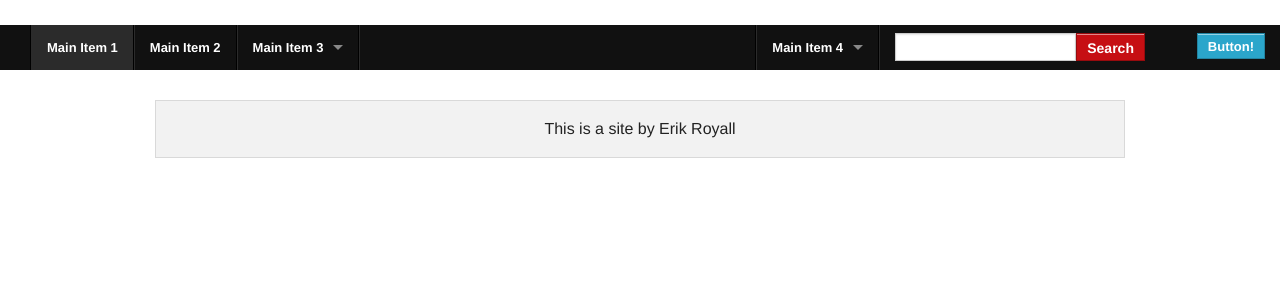
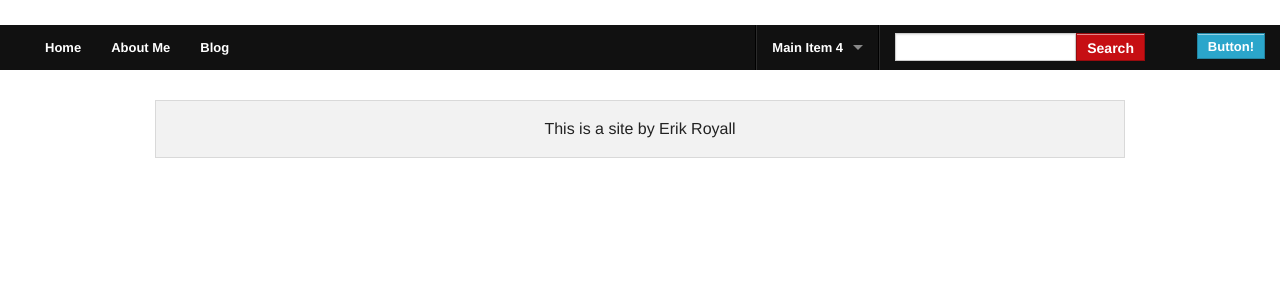
Before and after one commit to erikroyall/erikroyall.github.com, a Jekyll site: the page built from index.html, in a window 1280 px wide. Shown: the top 300 px of the page. Built offline with Jekyll 4.4.1, drawn with Linux system fonts in a browser that asks for light colours; Markdown is read by kramdown in place of the engine named in the settings; the list of posts is cut into pages by our own code.

Commit message:
Fix Navigation

```diff
--- a/_includes/header.html
+++ b/_includes/header.html
@@ -32,46 +32,9 @@
   <section class="top-bar-section">
     <!-- Left Nav Section -->
     <ul class="left">
-      <li class="divider"></li>
-      <li class="active"><a href="#">Main Item 1</a></li>
-      <li class="divider"></li>
-      <li><a href="#">Main Item 2</a></li>
-      <li class="divider"></li>
-      <li class="has-dropdown"><a href="#">Main Item 3</a>
-
-        <ul class="dropdown">
-          <li class="has-dropdown"><a href="#">Dropdown Level 1a</a>
-
-            <ul class="dropdown">
-              <li><label>Dropdown Level 2 Label</label></li>
-              <li><a href="#">Dropdown Level 2a</a></li>
-              <li><a href="#">Dropdown Level 2b</a></li>
-              <li class="has-dropdown"><a href="#">Dropdown Level 2c</a>
-
-                <ul class="dropdown">
-                  <li><label>Dropdown Level 3 Label</label></li>
-                  <li><a href="#">Dropdown Level 3a</a></li>
-                  <li><a href="#">Dropdown Level 3b</a></li>
-                  <li class="divider"></li>
-                  <li><a href="#">Dropdown Level 3c</a></li>
-                </ul>
-              </li>
-              <li><a href="#">Dropdown Level 2d</a></li>
-              <li><a href="#">Dropdown Level 2e</a></li>
-              <li><a href="#">Dropdown Level 2f</a></li>
-            </ul>
-          </li>
-          <li><a href="#">Dropdown Level 1b</a></li>
-          <li><a href="#">Dropdown Level 1c</a></li>
-          <li class="divider"></li>
-          <li><a href="#">Dropdown Level 1d</a></li>
-          <li><a href="#">Dropdown Level 1e</a></li>
-          <li><a href="#">Dropdown Level 1f</a></li>
-          <li class="divider"></li>
-          <li><a href="#">See all &rarr;</a></li>
-        </ul>
-      </li>
-      <li class="divider"></li>
+      <li><a href="#">Home</a></li>
+      <li><a href="#">About Me</a></li>
+      <li><a href="#">Blog</a></li>
     </ul>
 
     <!-- Right Nav Section -->
```
